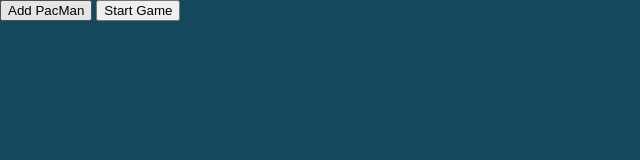
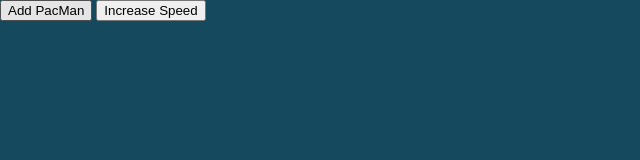
Before and after one commit to reed0023/pacman, a plain HTML site: page index.html in a window 1280 px wide. Shown: the full height of the page, 0-640 px from the left. Drawn offline with Linux system fonts and the light colour scheme.

Commit message:
Update index.html

```diff
--- a/index.html
+++ b/index.html
@@ -7,7 +7,7 @@
 <body>
     <div id='game'>
         <button onclick='makeOne()' width='200' height='30'>Add PacMan</button>
-        <button onclick='update()' width='200' height='30'>Start Game</button>
+        <button onclick='update()' width='200' height='30'>Increase Speed</button>
     </div>
 </body>
 <script src="./pacman.js"></script>
```
